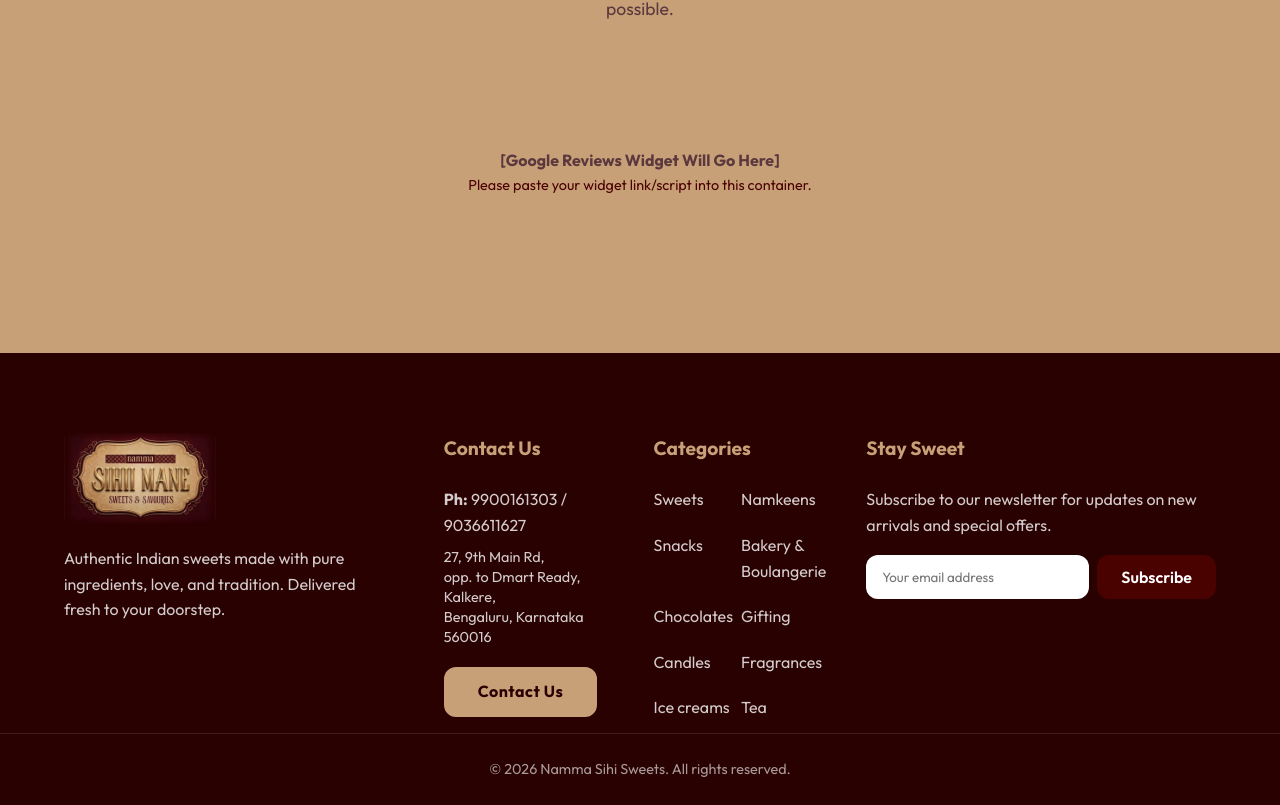
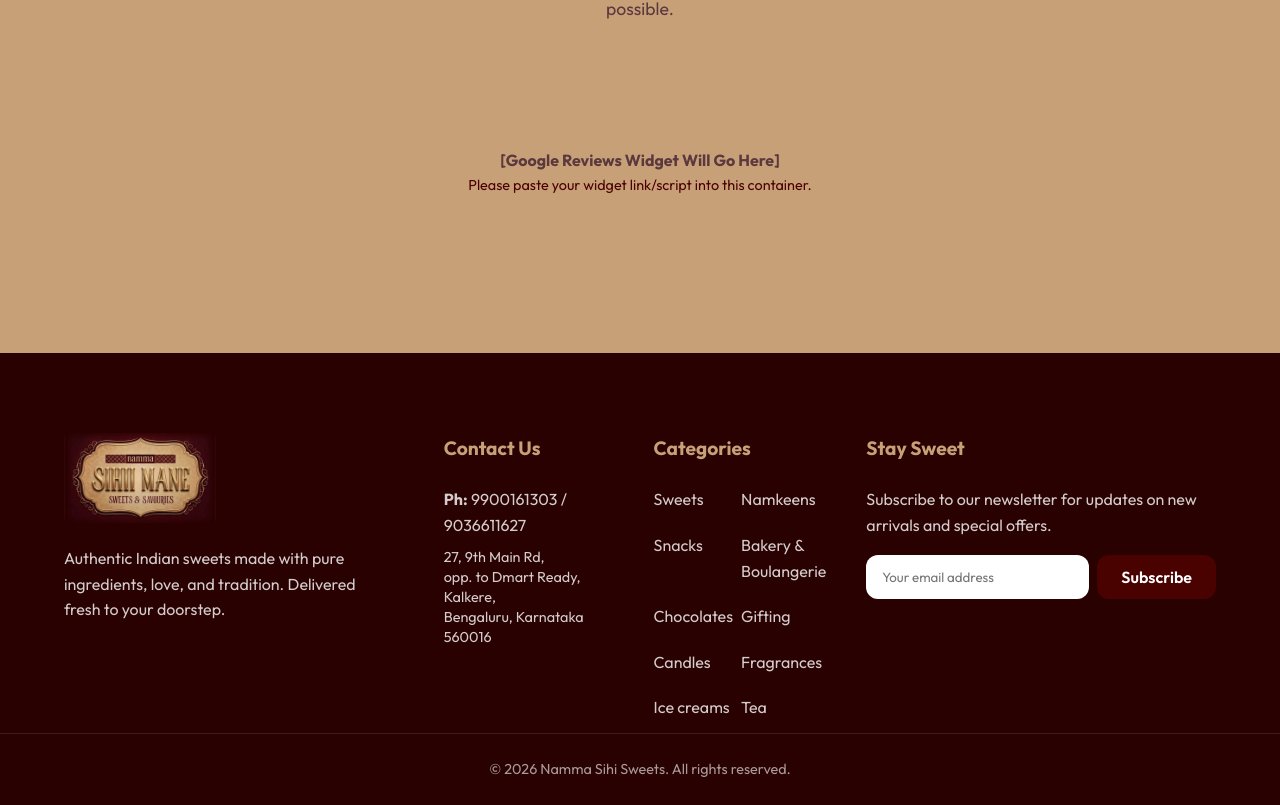
Before and after one commit to ROHITH05012005/namma-sihii-sweets, a React (Vite) app: page / in a window 1280 px wide. Shown: the part 4221-5026 px from the top of the page. Built offline with nearby package versions, Linux system fonts and the light colour scheme; no server answers; the database is empty; a web font is replaced by a local one.

Commit message:
Remove duplicate Contact Us button, make heading a clickable link

```diff
--- a/src/components/Footer.jsx
+++ b/src/components/Footer.jsx
@@ -30,7 +30,7 @@ const Footer = () => {
         </div>
 
         <div className="footer-links-group">
-          <h3>Contact Us</h3>
+          <h3><Link to="/contact" style={{ color: 'var(--secondary)', textDecoration: 'none' }}>Contact Us</Link></h3>
           <p style={{ color: 'rgba(255,255,255,0.8)', marginBottom: '8px' }}>
             <strong>Ph:</strong> 9900161303 / 9036611627
           </p>
@@ -41,25 +41,6 @@ const Footer = () => {
               Bengaluru, Karnataka 560016
             </a>
           </p>
-          <div style={{ marginTop: '20px' }}>
-            <Link
-              to="/contact"
-              style={{
-                display: 'inline-block',
-                padding: '10px 32px',
-                textDecoration: 'none',
-                fontWeight: 'bold',
-                backgroundColor: 'var(--secondary)',
-                color: 'var(--primary-dark)',
-                borderRadius: 'var(--radius)',
-                border: '2px solid var(--secondary)',
-                transition: 'var(--transition)',
-                letterSpacing: '0.5px'
-              }}
-            >
-              Contact Us
-            </Link>
-          </div>
         </div>
 
         <div className="footer-links-group footer-categories-grid">
```
